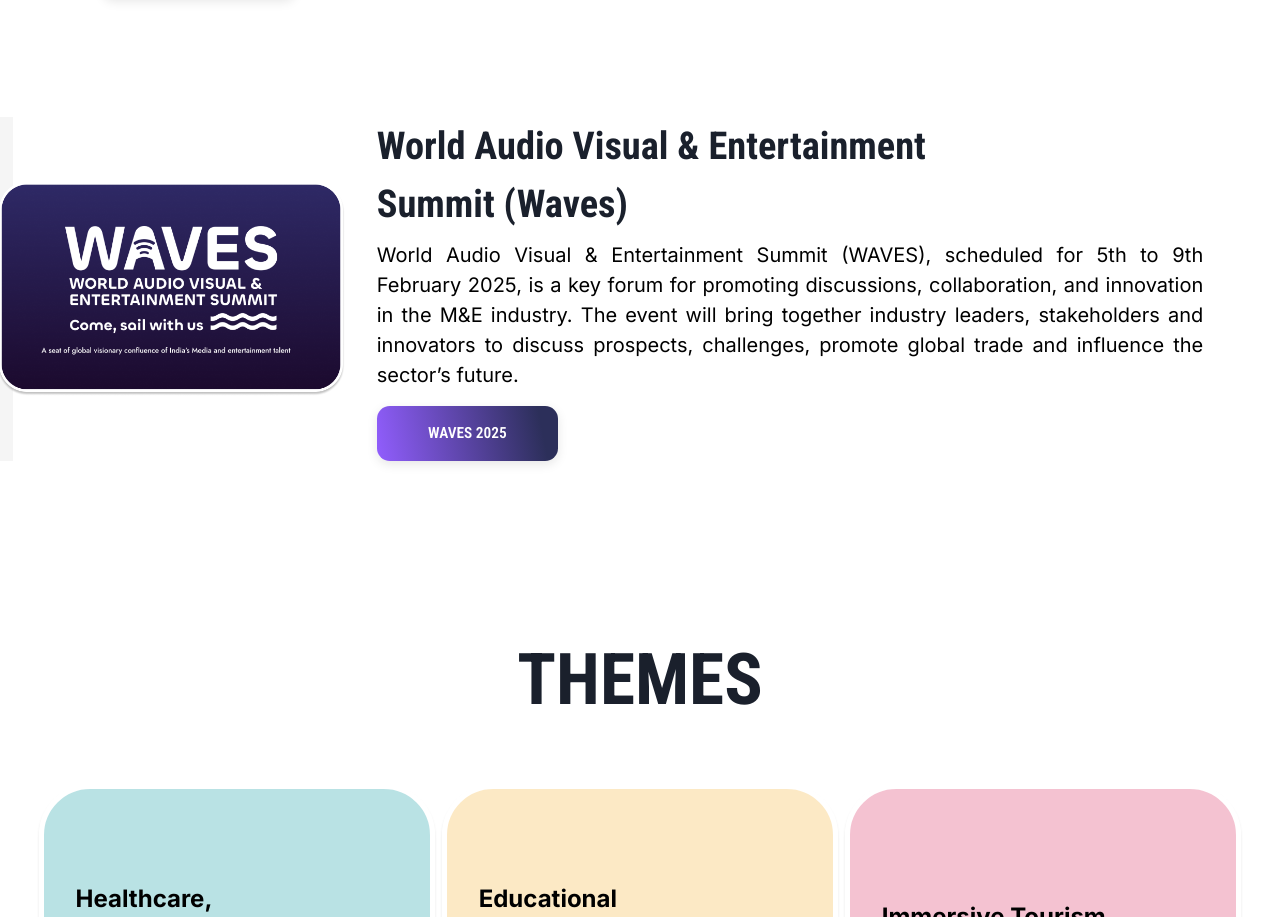
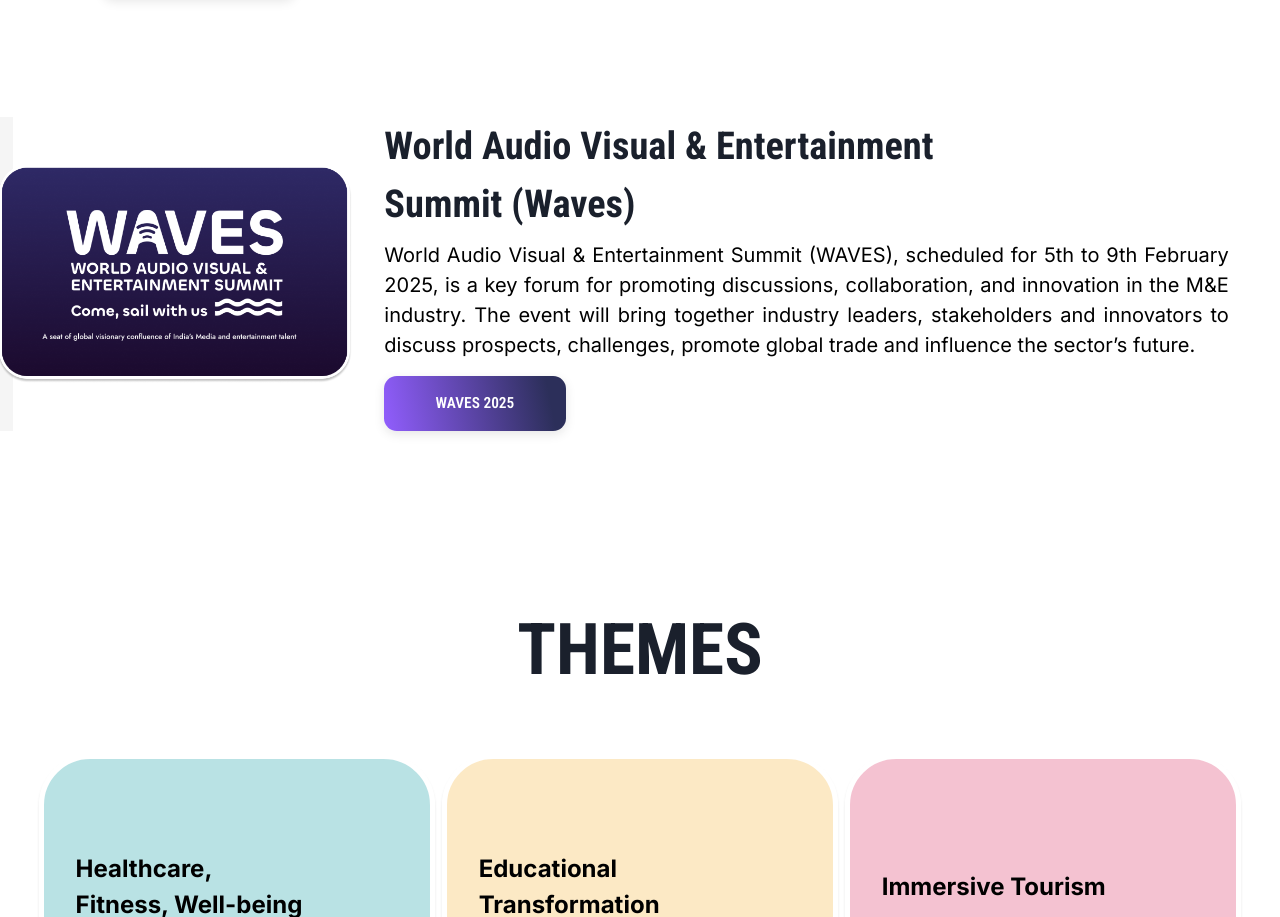
Before and after one commit to Vansh17555555/test, a React (Vite) app in the folder new-xr/: page / in a window 1280 px wide. Shown: the part 1642-2559 px from the top of the page. Built offline with nearby package versions, Linux system fonts and the light colour scheme.

Commit message:
Update App.css

```diff
--- a/new-xr/src/App.css
+++ b/new-xr/src/App.css
@@ -149,6 +149,7 @@
       position: fixed;
       width: 100%;
       height: 100vh;
+      position:sticky;
       background-color: #ffffff;
       top: 0;
       right: -100%;
@@ -183,7 +184,7 @@
       font-size: 7vw;
   }
   .logo{
-    height: 10vw;
+    height: 12vw;
   }
 }
 
@@ -490,7 +491,7 @@
   display: flex;
   justify-content:space-between;
   align-items: center;
-  width: 100%;
+  width: 100vw;
   margin-left:1vw;
   margin-right: 5vw;
   background-color: white;
@@ -500,8 +501,8 @@
 .waves-content-box {
 
   width: 95%;
-  text-align:justify;
-  margin-right: 7vw;
+  text-align: justify;
+  margin-right: 5vw;
   margin-left: 2vh;
 
 }
```
